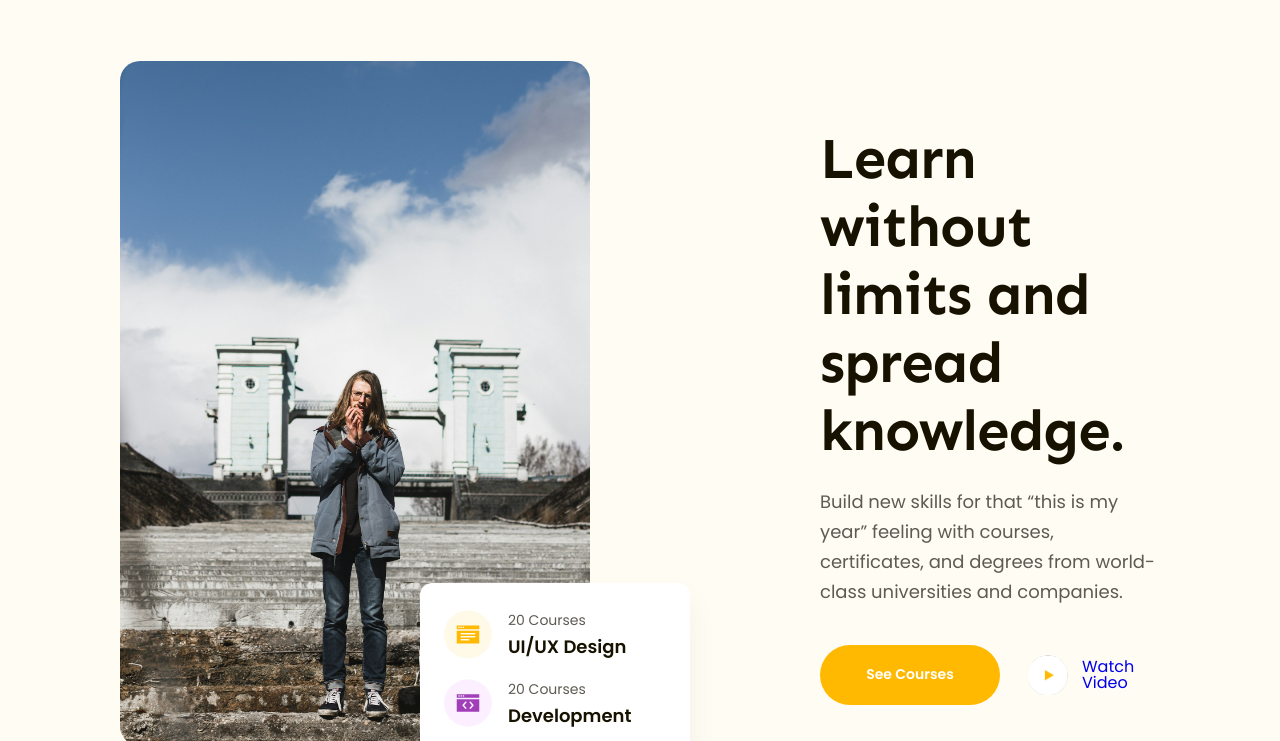
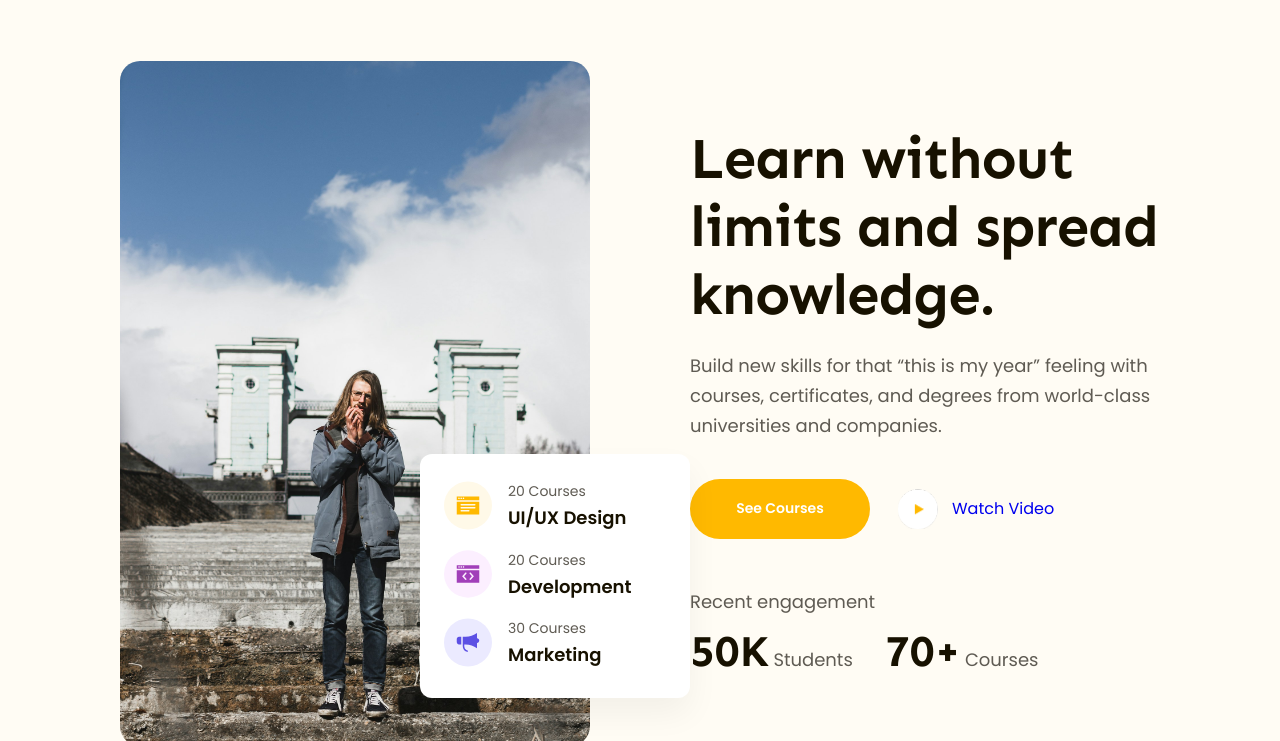
Before and after one commit to tuanthaidnc/f8-html-css-02, a plain HTML site: page index.html in a window 1280 px wide. Shown: the part 87-828 px from the top of the page. Drawn offline with Linux system fonts and the light colour scheme.

Commit message:
Fix responsive Featured

```diff
--- a/assets/css/styles.css
+++ b/assets/css/styles.css
@@ -119,12 +119,14 @@ a {
 
 .hero-wrap {
     display: flex;
+    justify-content: space-between;
     padding-bottom: 65px;
 }
 
 .hero-wrap .info {
+    width: 470px;
     margin-top: 64px;
-    margin-left: 230px;
+    /* margin-left: 230px; */
 }
 
 .hero-wrap .title {
@@ -309,7 +311,7 @@ a {
 }
 
 .courses .list .body .desc {
-    width: 326px;
+    /* width: 326px; */
     margin-top: 6px;
     color: #5f5b53;
     font-size: 1.4rem;
```
